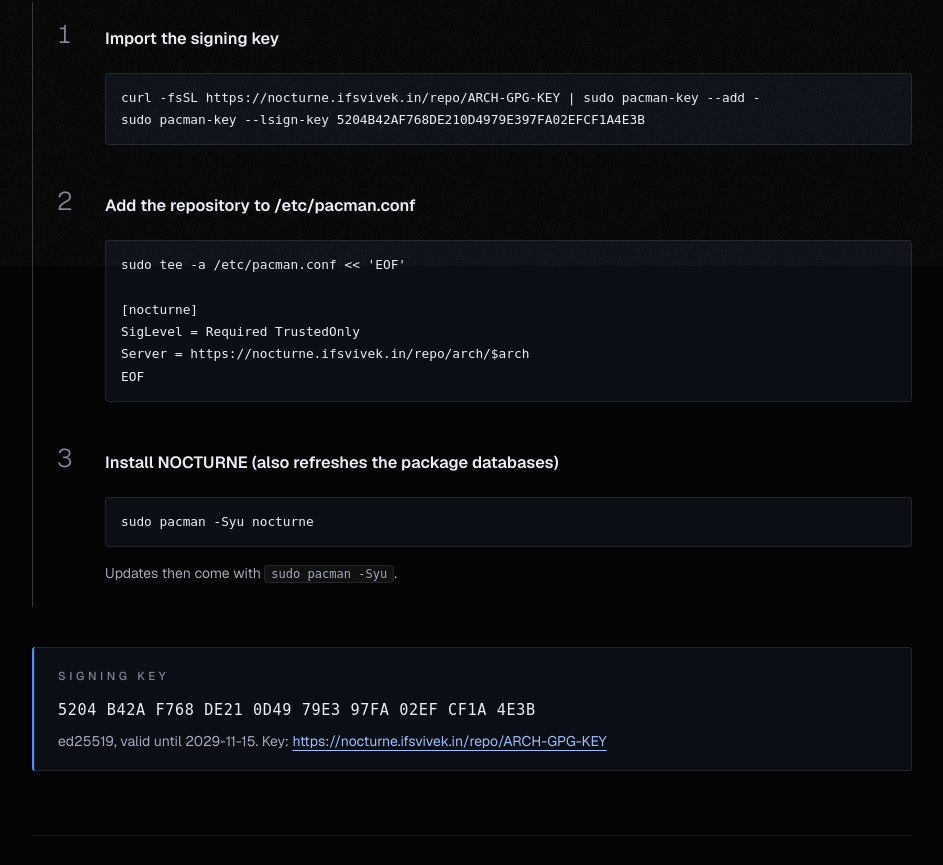
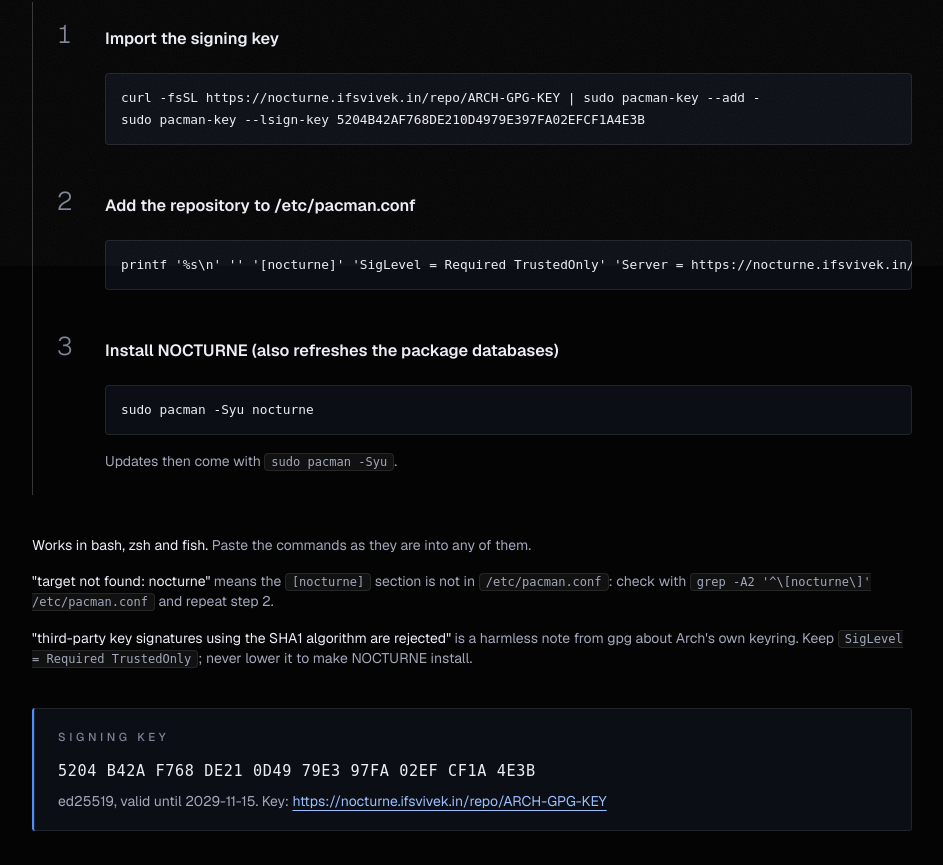
Before and after one commit to ifsvivek/nocturne, a SvelteKit app in the folder website/: page /repo in a window 1280 px wide. Shown: the part 534-1399 px from the top of the page, without its empty margins (168-1111 px from the left). Built offline with nearby package versions, Linux system fonts and the light colour scheme.

Commit message:
Repo setup: shell-neutral printf instead of a heredoc (fish has none), troubleshooting notes

```diff
--- a/website/src/routes/repo/+page.svelte
+++ b/website/src/routes/repo/+page.svelte
@@ -7,7 +7,8 @@
   const FINGERPRINT = "5204 B42A F768 DE21 0D49 79E3 97FA 02EF CF1A 4E3B";
   const steps = [
     ["Import the signing key", `curl -fsSL ${KEY_URL} | sudo pacman-key --add -\nsudo pacman-key --lsign-key ${KEY_ID}`],
-    ["Add the repository to /etc/pacman.conf", `sudo tee -a /etc/pacman.conf << 'EOF'\n\n[nocturne]\nSigLevel = Required TrustedOnly\nServer = ${SITE}/repo/arch/$arch\nEOF`],
+    // printf, not a heredoc: fish (CachyOS's default shell) has no heredocs, and this line works in bash, zsh and fish.
+    ["Add the repository to /etc/pacman.conf", `printf '%s\\n' '' '[nocturne]' 'SigLevel = Required TrustedOnly' 'Server = ${SITE}/repo/arch/$arch' | sudo tee -a /etc/pacman.conf`],
     ["Install NOCTURNE (also refreshes the package databases)", "sudo pacman -Syu nocturne"],
   ];
   const later = [["Debian and Ubuntu", ".deb"], ["Fedora", ".rpm"]];
@@ -34,6 +35,12 @@
         {/each}
       </ol>
 
+      <div class="mt-10 grid gap-y-4 text-sm text-ink-2" aria-label="Troubleshooting">
+        <p class="m-0"><span class="text-ink">Works in bash, zsh and fish.</span> Paste the commands as they are into any of them.</p>
+        <p class="m-0"><span class="text-ink">"target not found: nocturne"</span> means the <code>[nocturne]</code> section is not in <code>/etc/pacman.conf</code>: check with <code>grep -A2 '^\[nocturne\]' /etc/pacman.conf</code> and repeat step 2.</p>
+        <p class="m-0"><span class="text-ink">"third-party key signatures using the SHA1 algorithm are rejected"</span> is a harmless note from gpg about Arch's own keyring. Keep <code>SigLevel = Required TrustedOnly</code>; never lower it to make NOCTURNE install.</p>
+      </div>
+
       <aside class="mt-10 rounded-[3px] border-l-2 border-accent bg-surface px-6 py-5 ring-1 ring-line ring-inset" aria-label="Signing key">
         <p class="role m-0">Signing key</p>
         <p class="m-0 mt-3 font-mono text-[0.95rem] tracking-[0.04em] text-ink">{FINGERPRINT}</p>
```
Also changed, not shown: 2 other files (tests, documents, lock files or other folders).
